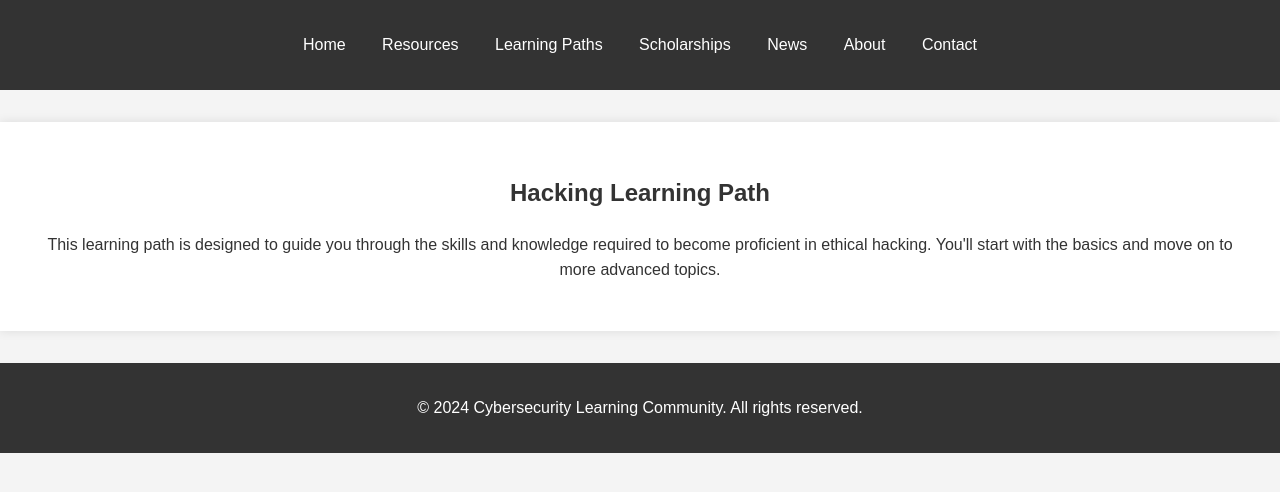
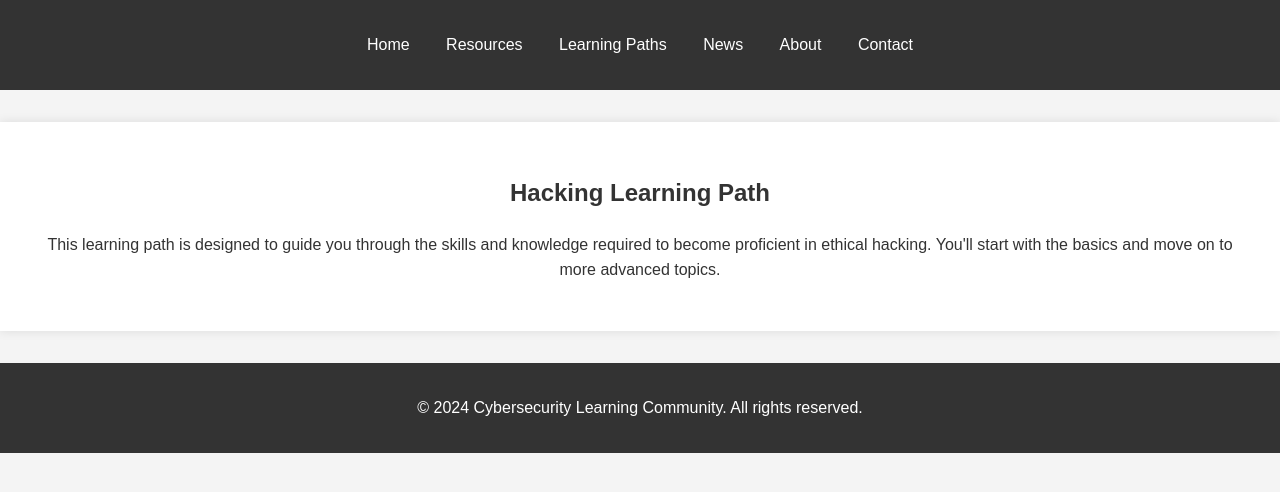
Before and after one commit to dillon-idea/dillon-idea.github.io, a plain HTML site: page hacking.html in a window 1280 px wide. Drawn offline with Linux system fonts and the light colour scheme.

Commit message:
Update hacking.html

```diff
--- a/hacking.html
+++ b/hacking.html
@@ -13,7 +13,6 @@
                 <li><a href="index.html">Home</a></li>
                 <li><a href="index.html#resources">Resources</a></li>
                 <li><a href="index.html#learning-paths">Learning Paths</a></li>
-                <li><a href="index.html#scholarships">Scholarships</a></li>
                 <li><a href="index.html#news">News</a></li>
                 <li><a href="index.html#about">About</a></li>
                 <li><a href="index.html#contact">Contact</a></li>
```
